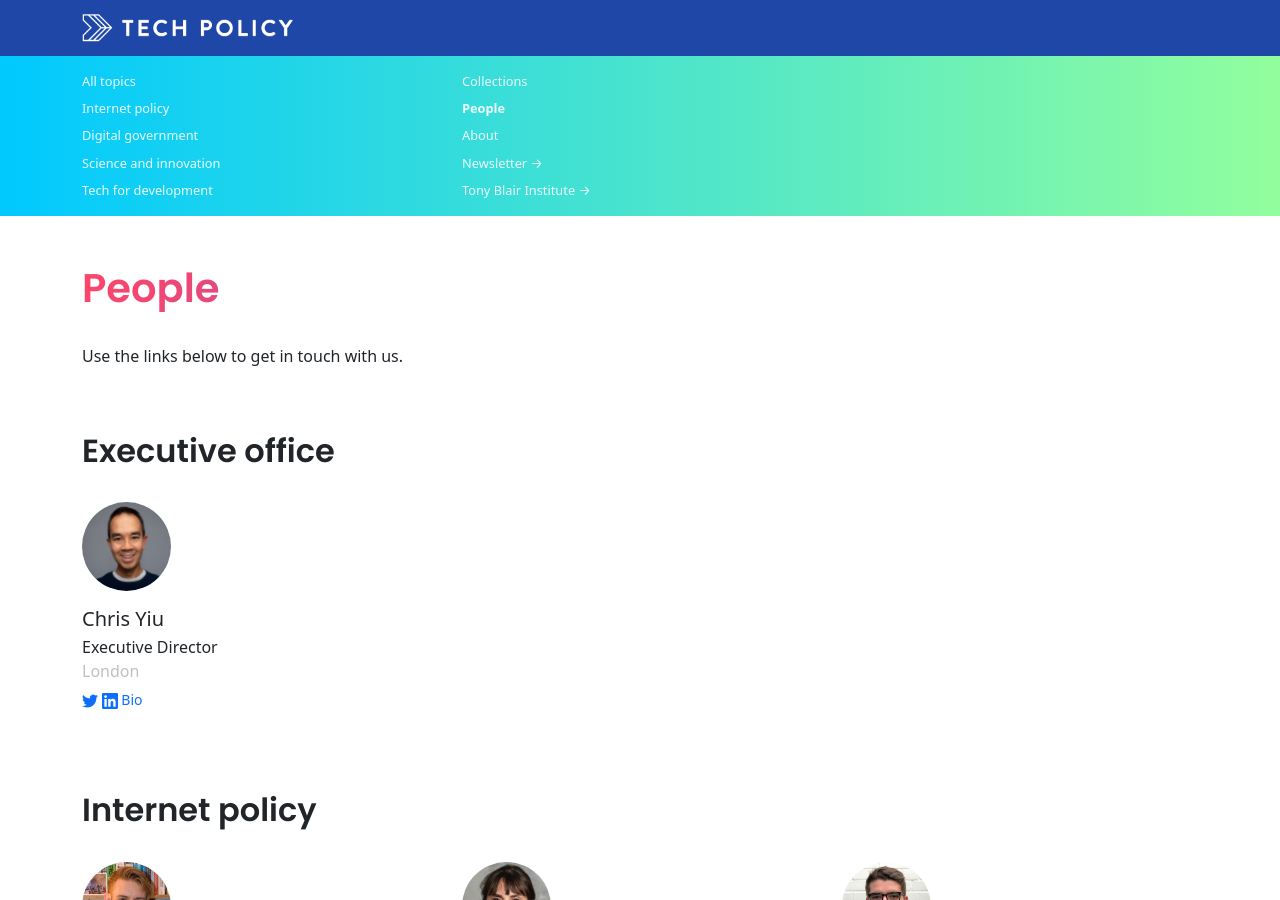
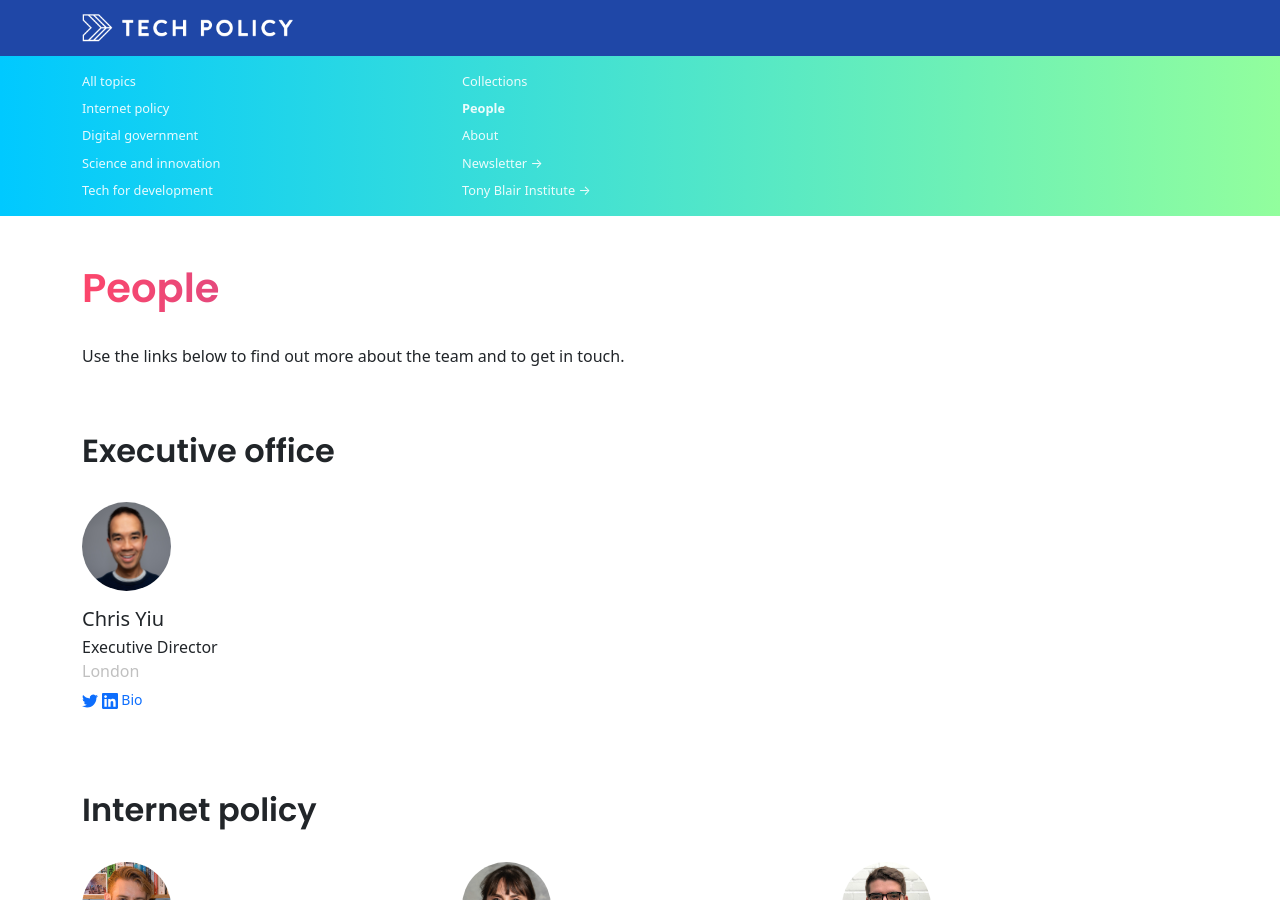
Before and after one commit to techpolicyio/techpolicyio.github.io, a Jekyll site: the page built from pages/people.md, in a window 1280 px wide and 900 px high. Built offline with Jekyll 4.4.1, drawn with Linux system fonts in a browser that asks for light colours.

Commit message:
Update people.md

```diff
--- a/pages/people.md
+++ b/pages/people.md
@@ -4,4 +4,4 @@ title: People
 permalink: /people/
 ---
 
-Use the links below to get in touch with us.
+Use the links below to find out more about the team and to get in touch.
```
